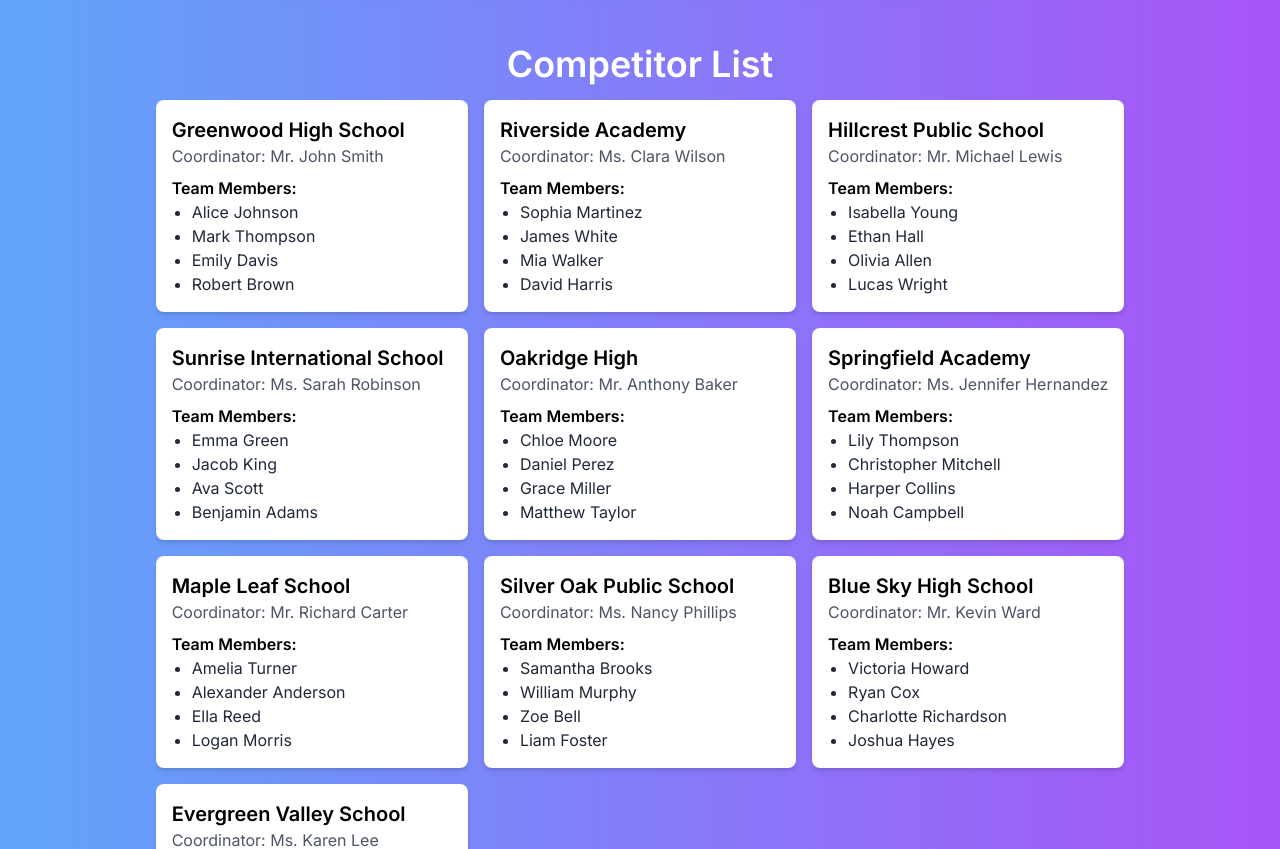
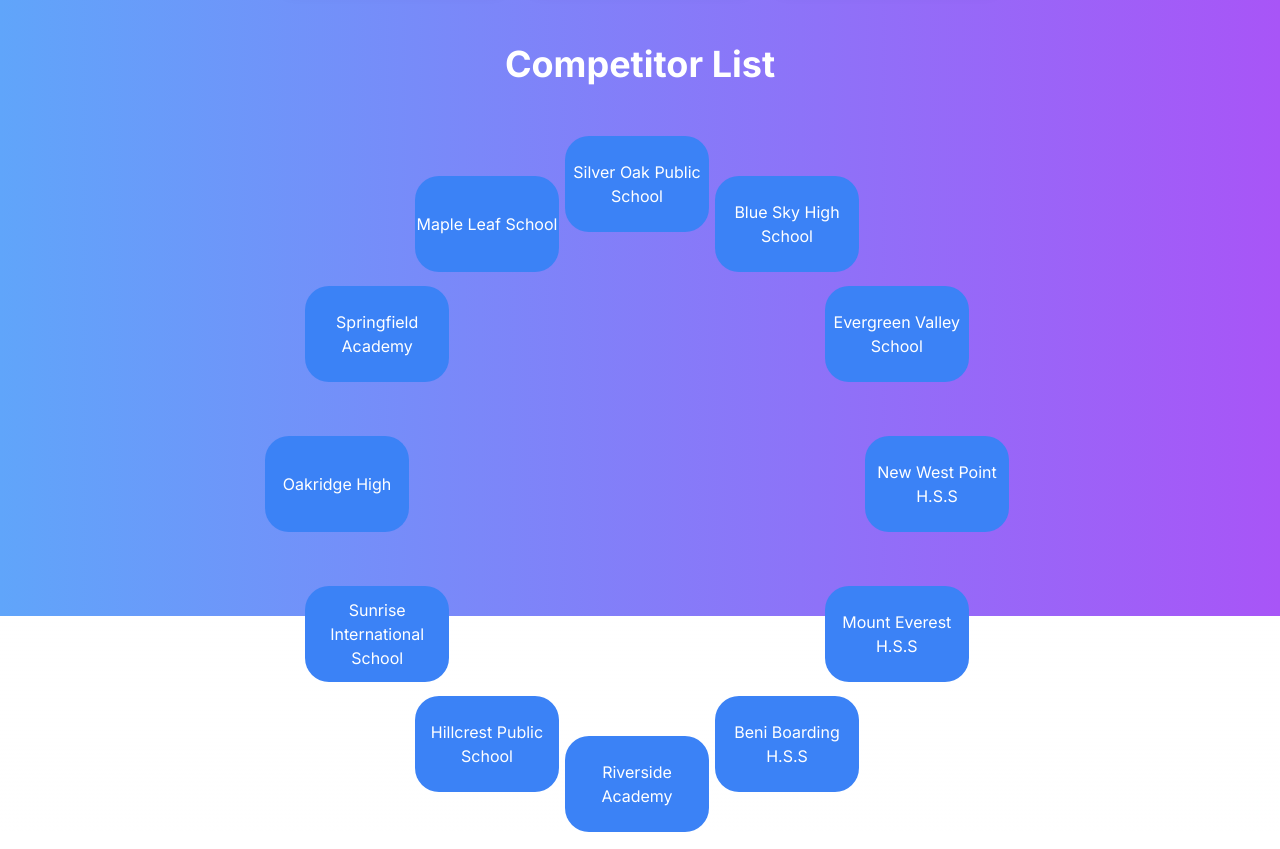
Before and after one commit to apsanregmi/quizweb, a Next.js app: page / in a window 1280 px wide. Shown: the part 400-1249 px from the top of the page. Built offline with nearby package versions, Linux system fonts and the light colour scheme.

Commit message:
circle made

```diff
--- a/src/app/components/competitors/CompetitorList.js
+++ b/src/app/components/competitors/CompetitorList.js
@@ -1,24 +1,71 @@
-import React from 'react';
+import React, { useState } from 'react';
 import competitorsData from "../../data/competitor.json";
 
 const CompetitorList = () => {
+  const [selectedMember, setSelectedMember] = useState(null);
+
+  const handleMemberClick = (member) => {
+    setSelectedMember(member);
+  };
+
+  const handleClose = () => {
+    setSelectedMember(null);
+  };
+
+  const radius = 300; // Base radius for the circular layout
+  const competitors = competitorsData.competitors;
+  const totalCompetitors = competitors.length;
+
   return (
     <div className="flex flex-col items-center p-5">
+      <h1 className="text-4xl font-bold mb-48 text-white">Competitor List</h1>
+      <div className="relative w-full h-80">
+        <div
+          className="absolute top-1/2 left-1/2 transform -translate-x-1/2 -translate-y-1/2"
+          style={{ width: `${radius * 2.5}px`, height: `${radius * 2}px` }}
+        >
+          {competitors.map((competitor, index) => {
+            const angle = (index / totalCompetitors) * (2 * Math.PI); // Calculate angle
+            const x = radius * Math.cos(angle); // X position
+            const y = radius * Math.sin(angle); // Y position
 
-      <h1 className="text-white font-semibold text-center justify-center text-4xl mb-4"> Competitor List</h1>
-      <div className="grid grid-cols-1 md:grid-cols-2 lg:grid-cols-3 gap-4">
-        {competitorsData.competitors.map((competitor) => (
-          <div key={competitor.id} className="bg-white shadow-md rounded-lg p-4">
-            <h2 className="text-xl font-semibold">{competitor.name}</h2>
-            <p className="text-gray-600">Coordinator: {competitor.coordinator}</p>
+            return (
+              <div
+                key={competitor.id}
+                className="absolute flex items-center justify-center cursor-pointer"
+                style={{ left: `${x + radius}px`, top: `${y + radius}px` }}
+                onClick={() => handleMemberClick(competitor)}
+              >
+                <div className="bg-blue-500 text-white rounded-3xl w-36 h-24 flex items-center text-center justify-center">
+                  {competitor.name}
+                </div>
+              </div>
+            );
+          })}
+
+          {/* Display selected member details at the center */}
+          {selectedMember && (
+            <div
+              className="absolute top-1/2 left-1/2 transform -translate-x-1/2 -translate-y-1/2 p-4 border border-gray-300 rounded-lg shadow-lg bg-yellow-200"
+              style={{ width: '300px', height: '200px' }}
+            >
+              <h2 className="text-xl font-bold">{selectedMember.name}</h2>
+              <p className="text-gray-600">Coordinator: {selectedMember.coordinator}</p>
               <h3 className="mt-2 font-semibold">Team Members:</h3>
               <ul className="list-disc pl-5">
-              {competitor.teamMembers.map((member, index) => (
+                {selectedMember.teamMembers.map((member, index) => (
                   <li key={index} className="text-gray-800">{member}</li>
                 ))}
               </ul>
+              {/* <button
+                className="mt-4 px-4 py-2 bg-red-500 text-white rounded"
+                onClick={handleClose}
+              >
+                Close
+              </button> */}
             </div>
-        ))}
+          )}
+        </div>
       </div>
     </div>
   );
--- a/src/app/data/competitor.json
+++ b/src/app/data/competitor.json
@@ -2,7 +2,29 @@
     "competitors": [
       {
         "id": 1,
-        "name": "Greenwood High School",
+        "name": "New West Point H.S.S",
+        "coordinator": "Mr. John Smith",
+        "teamMembers": [
+          "Alice Johnson",
+          "Mark Thompson",
+          "Emily Davis",
+          "Robert Brown"
+        ]
+      },
+      {
+        "id": 11,
+        "name": "Mount Everest H.S.S",
+        "coordinator": "Mr. John Smith",
+        "teamMembers": [
+          "Alice Johnson",
+          "Mark Thompson",
+          "Emily Davis",
+          "Robert Brown"
+        ]
+      },
+      {
+        "id": 12,
+        "name": "Beni Boarding H.S.S",
         "coordinator": "Mr. John Smith",
         "teamMembers": [
           "Alice Johnson",
```
Lines whose indentation alone changed are shown as unchanged.
